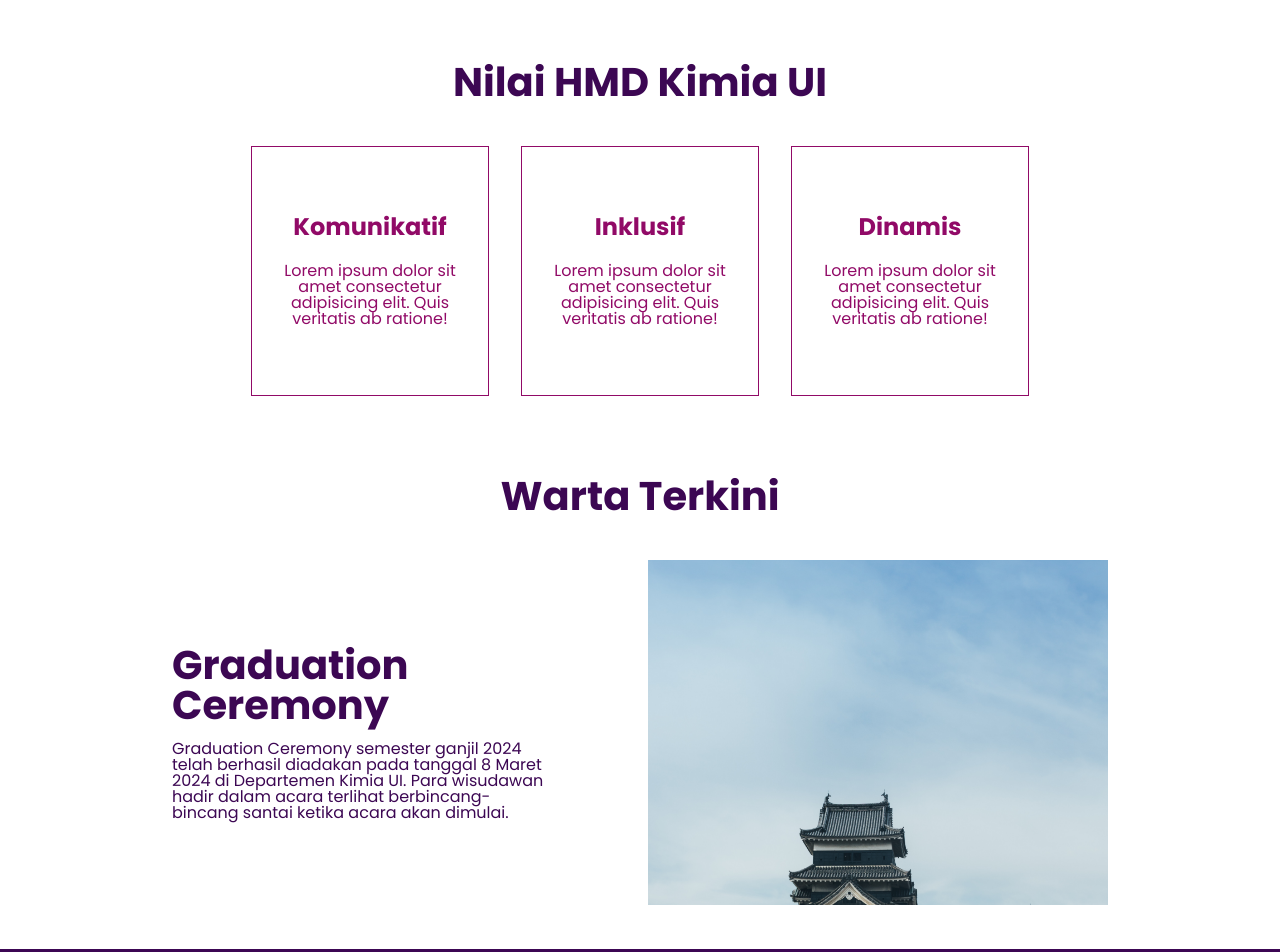
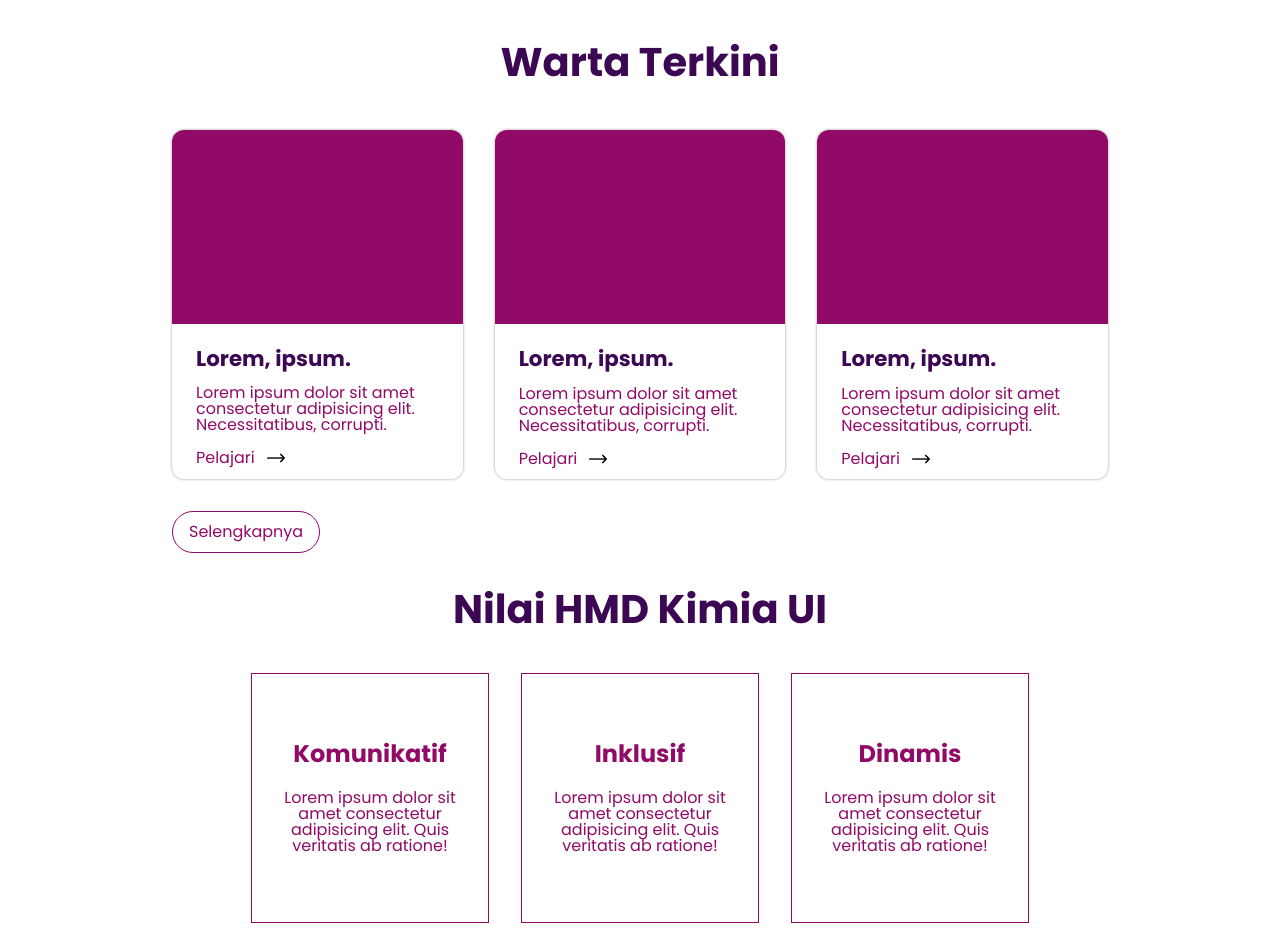
Before and after one commit to arkandamar/website-hmdk, a React (Vite) app: page / in a window 1280 px wide. Shown: the part 1700-2652 px from the top of the page. Built offline with nearby package versions, Linux system fonts and the light colour scheme.

Commit message:
membuat servis card sectionnya

```diff
--- a/src/App.jsx
+++ b/src/App.jsx
@@ -14,8 +14,8 @@ function App() {
       <Nav></Nav>
       <Hero></Hero>
       <About></About>
+      <Event></Event>
       <Mission></Mission>
-      <Event></Event>
       <Team></Team>
       <Birdep></Birdep>
     </div>
--- a/src/components/About.jsx
+++ b/src/components/About.jsx
@@ -36,7 +36,7 @@ export default function About(props) {
           <h5 className="subheader">Fungsionaris</h5>
         </div>
         <div className="birdep box">
-          <div className="number">13+</div>
+          <div className="number">11+</div>
           <h5 className="subheader">Biro dan Departemen</h5>
         </div>
         <div className="proker box">
--- a/src/components/About.scss
+++ b/src/components/About.scss
@@ -6,11 +6,12 @@
   background-color: white;
   padding: ($side-padding/2) $side-padding;
   gap: 16px;
+  cursor: default;
 
   .header {
+    @include flex(center, center);
     grid-column-start: span 12;
     margin: 16px 0;
-    @include flex(center, center);
     font-size: $xl;
     font-weight: bold;
     color: $base-color;
--- a/src/components/Event.jsx
+++ b/src/components/Event.jsx
@@ -1,5 +1,6 @@
 import "./Event.scss";
 import Japan from "../assets/japan.jpg";
+import ServiceCard from "./ServiceCard";
 
 export default function Event(props) {
   return (
@@ -7,19 +8,13 @@ export default function Event(props) {
       <div className="header">
         <h3 className="mainheader">Warta Terkini</h3>
       </div>
-      <div className="container">
-        <div className="text">
-          <h3>Graduation Ceremony</h3>
-          <p>
-            Graduation Ceremony semester ganjil 2024 telah berhasil diadakan
-            pada tanggal 8 Maret 2024 di Departemen Kimia UI. Para wisudawan
-            hadir dalam acara terlihat berbincang-bincang santai ketika acara
-            akan dimulai.
-          </p>
-        </div>
-        <div className="slider">
-          <img src={Japan} />
-        </div>
+      <div className="card-container">
+        <ServiceCard />
+        <ServiceCard />
+        <ServiceCard />
+      </div>
+      <div className="container-selengkapnya">
+        <div className="selengkapnya">Selengkapnya</div>
       </div>
     </div>
   );
--- a/src/components/Event.scss
+++ b/src/components/Event.scss
@@ -1,48 +1,47 @@
 @import "../App.scss";
 
 .event {
-  width: 100%;
-  background-color: white;
+  display: grid;
+  grid-template-columns: repeat(12, 1fr);
+  padding: 0 $side-padding;
+  gap: 32px;
 
   .header {
     @include flex(center, center, column);
-    gap: 8px;
+    grid-column-start: span 12;
+    margin: 16px 0;
     text-align: center;
     font-size: $xl;
     color: $base-color;
     font-weight: bold;
   }
 
-  .container {
+  .card-container {
     display: grid;
     grid-template-columns: repeat(12, 1fr);
-    gap: 16px;
-    padding: 0 $side-padding;
-    margin: $top-padding 0;
+    grid-column-start: span 12;
+    gap: 32px;
 
-    .text {
-      @include flex(center, left, column);
-      gap: 16px;
-      grid-column-start: span 5;
-      color: $base-color;
+    div {
+      grid-column: span 4;
+    }
+  }
 
-      h3 {
-        font-size: $xl;
-        font-weight: bold;
-      }
-    }
+  .container-selengkapnya {
+    grid-column-start: span 12;
+    display: flex;
+    justify-content: left;
 
-    .slider {
-      grid-column: 7 / 13;
-      aspect-ratio: 4 / 3;
-      width: 100%;
-      height: 100%;
+    .selengkapnya {
+      border: 1px solid $sec-color;
+      color: $sec-color;
+      padding: 12px 16px;
+      border-radius: 24px;
 
-      img {
-        width: inherit;
-        height: inherit;
-        object-fit: cover;
-        object-position: center;
+      &:hover {
+        background-color: $dark-sec-color;
+        color: $grey-color;
+        cursor: pointer;
       }
     }
   }
--- /dev/null
+++ b/src/components/ServiceCard.jsx
@@ -0,0 +1,23 @@
+import "./ServiceCard.scss";
+import Arrow from "../assets/right-arrow.png";
+
+export default function ServiceCard(props) {
+  return (
+    <div style={props.style} className="service-card">
+      <div className="picture"></div>
+      <div className="text">
+        <div className="mainheader">Lorem, ipsum.</div>
+        <div className="explain">
+          Lorem ipsum dolor sit amet consectetur adipisicing elit.
+          Necessitatibus, corrupti.
+        </div>
+        <div className="button">
+          Pelajari
+          <div className="container">
+            <img className="arrow" src={Arrow} />
+          </div>
+        </div>
+      </div>
+    </div>
+  );
+}
--- /dev/null
+++ b/src/components/ServiceCard.scss
@@ -0,0 +1,51 @@
+@import "../App.scss";
+
+.service-card {
+  @include flex($justify: space-between, $dir: column);
+  width: 100%;
+  aspect-ratio: 10/12;
+  border-radius: 12px;
+  overflow: hidden;
+  color: $sec-color;
+  box-shadow: 0px 0px 3px 0px rgba(0, 0, 0, 0.4);
+
+  .picture {
+    width: 100%;
+    aspect-ratio: 3/2;
+    background-color: $sec-color;
+  }
+
+  .text {
+    @include flex($justify: space-evenly, $dir: column);
+    gap: 16px;
+    padding: 24px;
+
+    .mainheader {
+      font-size: $l * 2/3;
+      font-weight: bold;
+      color: $base-color;
+    }
+
+    .button {
+      display: flex;
+      align-items: center;
+      gap: 12px;
+      cursor: pointer;
+      color: $sec-color;
+
+      .container {
+        @include flex($align: center);
+        width: 24px;
+
+        .arrow {
+          width: 18px;
+          transition: transform 200ms;
+        }
+      }
+
+      &:hover .arrow {
+        transform: translateX(4px);
+      }
+    }
+  }
+}
```
